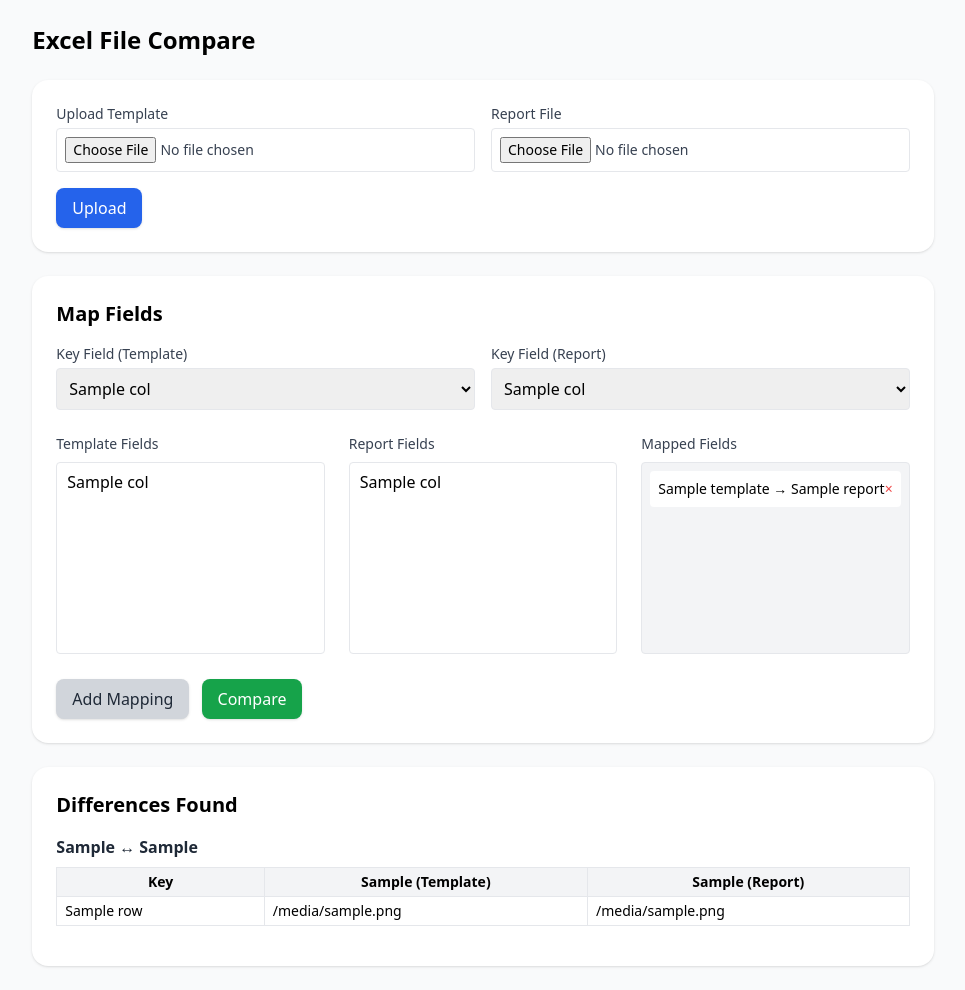
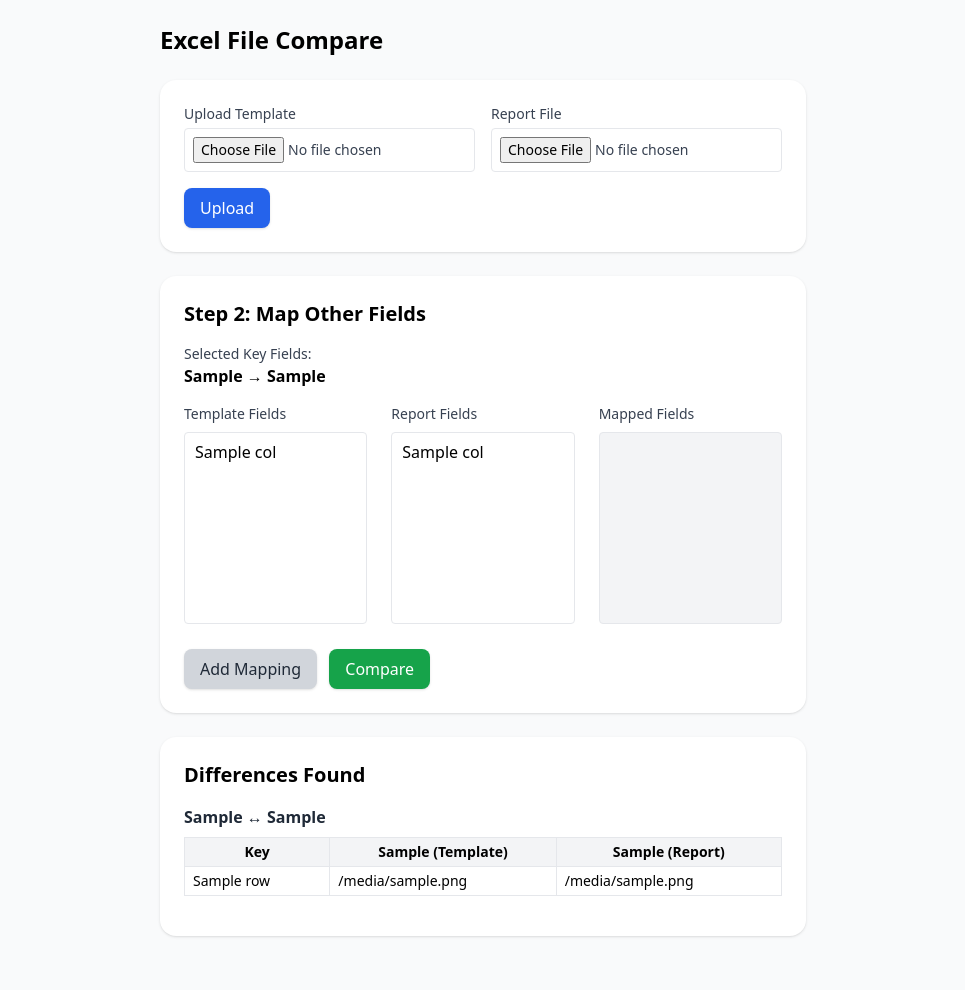
Before and after one commit to nadithakj/nodegrouper, a FastAPI app: template templates/excel_compare.html in a window 1280 px wide. Shown: the whole page, without its empty margins (157-1122 px from the left). After the commit the page ends 937 px from the top, so only its background shows below. Run offline with FastAPI, Linux system fonts and the light colour scheme; the template is opened without the code that fills it: most values are stand-ins (such as "Sample title", 1, 10 or a date in 2020); some libraries are stand-ins or nearby versions.

Commit message:
Update excel_compare.html

```diff
--- a/templates/excel_compare.html
+++ b/templates/excel_compare.html
@@ -9,58 +9,64 @@
     <main class="flex-grow max-w-6xl mx-auto p-6">
         <h1 class="text-2xl font-bold mb-6">Excel File Compare</h1>
 
-        <form method="post" action="/upload_excel_files" enctype="multipart/form-data"
-              class="bg-white p-6 rounded-2xl shadow mb-6">
+        <form method="post" action="/upload_excel_files" enctype="multipart/form-data" class="bg-white p-6 rounded-2xl shadow mb-6">
             <div class="grid md:grid-cols-2 gap-4">
                 <div>
                     <label class="block text-sm font-medium text-gray-700">Upload Template</label>
-                    <input type="file" name="file1" required
-                           class="mt-1 block w-full text-sm text-gray-700 border rounded p-2">
+                    <input type="file" name="file1" required class="mt-1 block w-full text-sm text-gray-700 border rounded p-2">
                 </div>
                 <div>
                     <label class="block text-sm font-medium text-gray-700">Report File</label>
-                    <input type="file" name="file2" required
-                           class="mt-1 block w-full text-sm text-gray-700 border rounded p-2">
+                    <input type="file" name="file2" required class="mt-1 block w-full text-sm text-gray-700 border rounded p-2">
                 </div>
             </div>
-            <button type="submit"
-                    class="mt-4 bg-blue-600 text-white px-4 py-2 rounded-lg shadow hover:bg-blue-700">
+            <button type="submit" class="mt-4 bg-blue-600 text-white px-4 py-2 rounded-lg shadow hover:bg-blue-700">
                 Upload
             </button>
         </form>
 
-        {% if columns1 and columns2 %}
-        <form id="mappingForm" method="post" action="/map_fields" class="bg-white p-6 rounded-2xl shadow">
+        {% if columns1 and not selected_key1 %}
+        <form method="post" action="/select_key" class="bg-white p-6 rounded-2xl shadow">
+            <h2 class="text-xl font-semibold mb-4">Step 1: Select Key Fields</h2>
             <input type="hidden" name="file1" value="{{ file1 }}">
             <input type="hidden" name="file2" value="{{ file2 }}">
-            <input type="hidden" name="other_mappings" id="other_mappings">
-
-            <h2 class="text-xl font-semibold mb-4">Map Fields</h2>
-            {% if error %}
-            <div class="bg-red-100 border border-red-400 text-red-700 px-4 py-3 rounded relative mb-4" role="alert">
-                <span class="block sm:inline">{{ error }}</span>
-            </div>
-            {% endif %}
 
             <div class="grid md:grid-cols-2 gap-4 mb-6">
                 <div>
                     <label class="block text-sm font-medium text-gray-700">Key Field (Template)</label>
-                    <select name="key_field1" required
-                             class="mt-1 block w-full border rounded p-2">
+                    <select name="key_field1" required class="mt-1 block w-full border rounded p-2">
                         {% for col in columns1 %}
-                        <option value="{{ col }}" {% if selected_key1==col %}selected{% endif %}>{{ col }}</option>
+                        <option value="{{ col }}">{{ col }}</option>
                         {% endfor %}
                     </select>
                 </div>
                 <div>
                     <label class="block text-sm font-medium text-gray-700">Key Field (Report)</label>
-                    <select name="key_field2" required
-                             class="mt-1 block w-full border rounded p-2">
+                    <select name="key_field2" required class="mt-1 block w-full border rounded p-2">
                         {% for col in columns2 %}
-                        <option value="{{ col }}" {% if selected_key2==col %}selected{% endif %}>{{ col }}</option>
+                        <option value="{{ col }}">{{ col }}</option>
                         {% endfor %}
                     </select>
                 </div>
+            </div>
+            <button type="submit" class="bg-blue-600 text-white px-4 py-2 rounded-lg shadow hover:bg-blue-700">
+                Next
+            </button>
+        </form>
+        {% endif %}
+
+        {% if selected_key1 %}
+        <form id="mappingForm" method="post" action="/map_fields" class="bg-white p-6 rounded-2xl shadow">
+            <h2 class="text-xl font-semibold mb-4">Step 2: Map Other Fields</h2>
+            <input type="hidden" name="file1" value="{{ file1 }}">
+            <input type="hidden" name="file2" value="{{ file2 }}">
+            <input type="hidden" name="key_field1" value="{{ selected_key1 }}">
+            <input type="hidden" name="key_field2" value="{{ selected_key2 }}">
+            <input type="hidden" name="other_mappings" id="other_mappings">
+
+            <div class="mb-4">
+                <p class="text-sm font-medium text-gray-700">Selected Key Fields:</p>
+                <p class="font-semibold">{{ selected_key1 }} &rarr; {{ selected_key2 }}</p>
             </div>
 
             <div class="mb-6 grid lg:grid-cols-3 gap-6">
@@ -74,7 +80,6 @@
                         {% endfor %}
                     </select>
                 </div>
-
                 <div>
                     <label class="block text-sm font-medium text-gray-700 mb-2">Report Fields</label>
                     <select id="reportFields" multiple size="10" class="w-full h-48 border rounded p-2 focus:ring focus:ring-blue-200">
@@ -85,7 +90,6 @@
                         {% endfor %}
                     </select>
                 </div>
-
                 <div>
                     <label class="block text-sm font-medium text-gray-700 mb-2">Mapped Fields</label>
                     <ul id="mappedList" class="w-full h-48 border rounded p-2 overflow-auto bg-gray-100 text-sm">
@@ -104,12 +108,10 @@
                 </div>
             </div>
 
-            <button type="button" id="addMappingBtn"
-                    class="bg-gray-300 text-gray-800 px-4 py-2 rounded-lg shadow hover:bg-gray-400 mr-2">
+            <button type="button" id="addMappingBtn" class="bg-gray-300 text-gray-800 px-4 py-2 rounded-lg shadow hover:bg-gray-400 mr-2">
                 Add Mapping
             </button>
-            <button type="submit"
-                    class="bg-green-600 text-white px-4 py-2 rounded-lg shadow hover:bg-green-700">
+            <button type="submit" class="bg-green-600 text-white px-4 py-2 rounded-lg shadow hover:bg-green-700">
                 Compare
             </button>
         </form>
@@ -145,6 +147,7 @@
             {% endfor %}
         </div>
         {% endif %}
+
     </main>
 
     <script>
@@ -156,13 +159,16 @@
             const otherMappingsInput = document.getElementById('other_mappings');
             const mappingForm = document.getElementById('mappingForm');
 
-            // Initialize or load existing mappings
             let mappedPairs = [];
+            // This is for when the form is submitted with an error, the pairs are re-populated
             if (otherMappingsInput.value) {
+                try {
                     mappedPairs = JSON.parse(otherMappingsInput.value);
+                } catch (e) {
+                    console.error("Failed to parse existing mappings:", e);
+                }
             }
 
-            // Function to render the mapped list
             const renderMappedList = () => {
                 mappedList.innerHTML = '';
                 mappedPairs.forEach(pair => {
@@ -179,7 +185,6 @@
                 });
             };
 
-            // Event listener for the "Add Mapping" button
             addMappingBtn.addEventListener('click', () => {
                 const templateField = templateFields.value;
                 const reportField = reportFields.value;
@@ -197,7 +202,6 @@
                 }
             });
 
-            // Function to remove a mapping
             window.removeMapping = (button) => {
                 const li = button.parentElement;
                 const pairValue = JSON.parse(li.querySelector('input[type="hidden"]').value);
@@ -205,10 +209,14 @@
                 renderMappedList();
             };
 
-            // Before form submission, populate the hidden input
+            if (mappingForm) {
                 mappingForm.addEventListener('submit', () => {
                     otherMappingsInput.value = JSON.stringify(mappedPairs);
                 });
+            }
+
+            // Initial render on page load
+            renderMappedList();
         });
     </script>
 </body>
```
Lines whose indentation alone changed are shown as unchanged.
